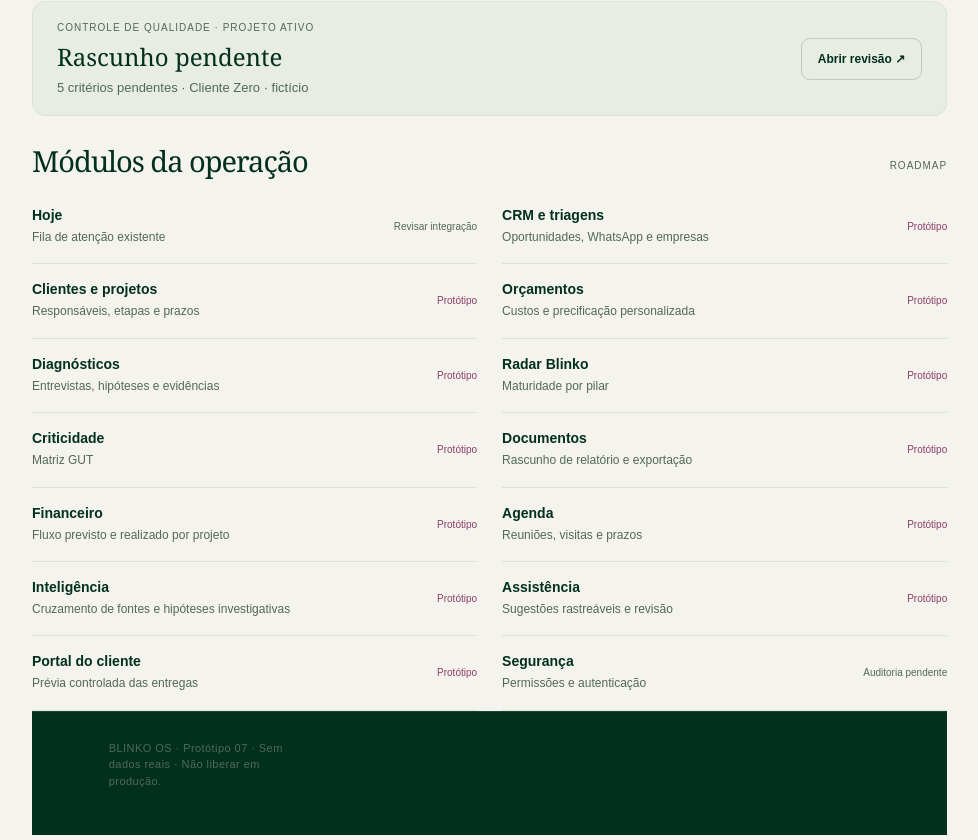
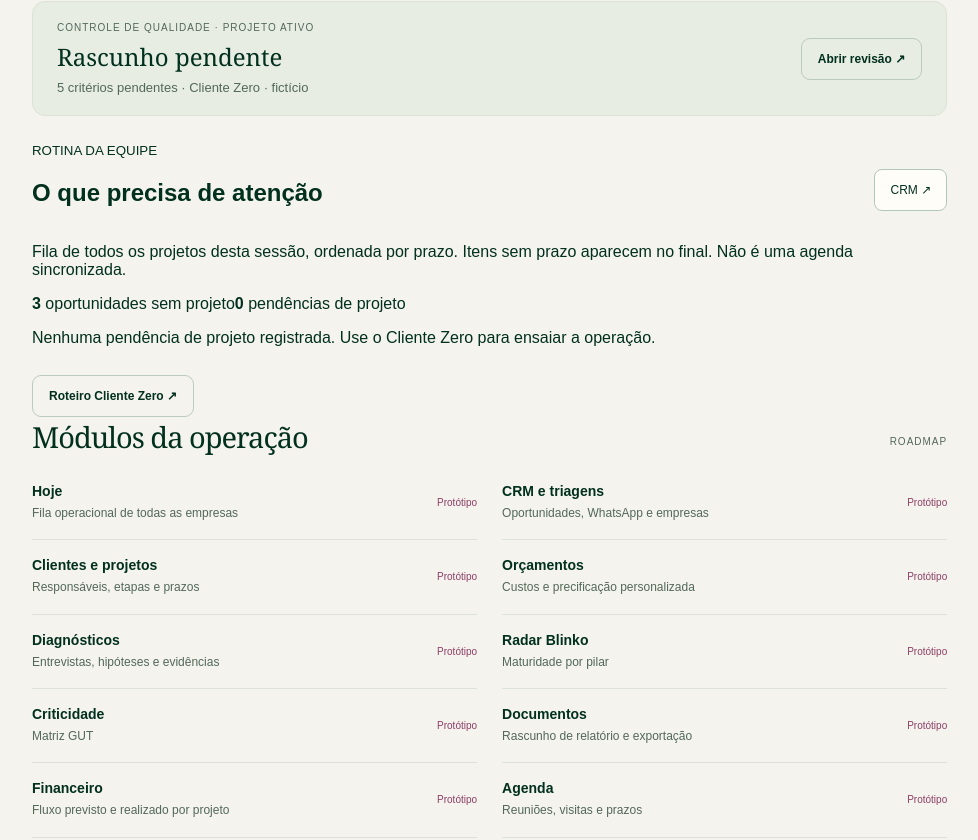
Before and after one commit to leleca7/blinko, a Next.js app: page /os-preview in a window 1280 px wide. Shown: the part 787-1627 px from the top of the page, without its empty margins (288-1266 px from the left). Built offline with nearby package versions, Linux system fonts and the light colour scheme.

Commit message:
feat(os): cross-project daily attention queue for operator workflow

```diff
--- a/app/os-preview/page.tsx
+++ b/app/os-preview/page.tsx
@@ -8,7 +8,7 @@ import { buildAssistiveDraft, validateSuggestion, portalProjection, portalApprov
 import { pillarCoverage, investigationQuestions, assessHypothesis, type Hypothesis } from "../../lib/os-lab/intelligence";
 
 const modules = [
-  ["Hoje", "Fila de atenção existente", "Revisar integração"],
+  ["Hoje", "Fila operacional de todas as empresas", "Protótipo"],
   ["CRM e triagens", "Oportunidades, WhatsApp e empresas", "Protótipo"],
   ["Clientes e projetos", "Responsáveis, etapas e prazos", "Protótipo"],
   ["Orçamentos", "Custos e precificação personalizada", "Protótipo"],
@@ -80,6 +80,12 @@ export default function OsPreview() {
   const [portalDrafts,setPortalDrafts] = useState<Record<number,PortalDraft>>({});
   const [portalApprovals,setPortalApprovals] = useState<Record<number,string>>({});
   const project = projects.find(p=>p.id===selected) ?? projects[0];
+  const openWork=projects.flatMap(p=>[
+    ...p.actions.filter(a=>!a.done).map(a=>({key:p.id+"-action-"+a.id,projectId:p.id,company:p.company,title:a.title,due:a.due,owner:a.owner,view:"plan" as const})),
+    ...p.appointments.filter(a=>!a.done).map(a=>({key:p.id+"-event-"+a.id,projectId:p.id,company:p.company,title:a.title,due:a.date,owner:p.owner,view:"agenda" as const})),
+    ...p.evidence.filter(e=>!e.verified).map(e=>({key:p.id+"-evidence-"+e.id,projectId:p.id,company:p.company,title:"Revisar registro · "+pillars[e.pillar],due:"",owner:p.owner,view:"diagnostic" as const}))
+  ]).sort((a,b)=>(a.due||"9999-12-31").localeCompare(b.due||"9999-12-31")||a.company.localeCompare(b.company));
+  const openLeads=leads.filter(l=>!projects.some(p=>p.id===l.id));
   const invalidateReview=(id:number)=>{setReviewSnapshots(old=>withoutProjectKey(old,id));setPortalApprovals(old=>withoutProjectKey(old,id));};
   const updateProject = (fn:(p:Project)=>Project) => {setProjects(old=>old.map(p=>p.id===project.id?fn(p):p));invalidateReview(project.id);};
   const pilotProject=projects.find(p=>p.id===PILOT_ID);
@@ -170,7 +176,7 @@ export default function OsPreview() {
         <div className={styles.workspace}>
         <header className={styles.top}>
           <div className={styles.breadcrumb}>Blinko OS <span>/</span> {views.find(v=>v[0]===view)?.[1]}</div>
-          <span className={styles.previewTag}>PROTÓTIPO 07</span>
+          <span className={styles.previewTag}>PROTÓTIPO 08</span>
         </header>
         <aside className={styles.notice}>Ambiente experimental · Use somente dados fictícios. Não há conexão ao CRM, envio ou armazenamento. Recarregar restaura a demonstração.</aside>
         {["projects","diagnostic","radar","plan","agenda","report","finance","review","intelligence","assist","portal"].includes(view) && <div className={styles.projectBar}><label>Projeto ativo<select aria-label="Projeto ativo" value={project.id} onChange={e=>changeProject(Number(e.target.value))}>{projects.map(p=><option key={p.id} value={p.id}>{p.company}</option>)}</select></label><span>{method[project.stage]} · {verified.length} evidências revisadas</span></div>}
@@ -190,6 +196,14 @@ export default function OsPreview() {
           <button className={styles.quick} onClick={()=>setView("plan")}><small>PLANO DE AÇÃO</small><strong>{project.actions.filter(a=>!a.done).length}</strong><span>Ações em aberto <b>↗</b></span></button>
         </div>
         <div className={styles.reviewBanner}><div><small>CONTROLE DE QUALIDADE · PROJETO ATIVO</small><strong>{reviewStatus}</strong><p>{blockers.length} critérios pendentes · {project.company}</p></div><button className={styles.smallButton} onClick={()=>setView("review")}>Abrir revisão ↗</button></div>
+        <section className={styles.dailySection} aria-label="Fila de trabalho">
+          <div className={styles.heading}><div><small>ROTINA DA EQUIPE</small><h2>O que precisa de atenção</h2></div><button className={styles.smallButton} onClick={()=>setView("crm")}>CRM ↗</button></div>
+          <p>Fila de todos os projetos desta sessão, ordenada por prazo. Itens sem prazo aparecem no final. Não é uma agenda sincronizada.</p>
+          <div className={styles.dailyStats}><span><strong>{openLeads.length}</strong> oportunidades sem projeto</span><span><strong>{openWork.length}</strong> pendências de projeto</span></div>
+          {openWork.length===0?<p>Nenhuma pendência de projeto registrada. Use o Cliente Zero para ensaiar a operação.</p>:<div className={styles.dailyList}>{openWork.slice(0,12).map(item=><button key={item.key} onClick={()=>{changeProject(item.projectId);setView(item.view);}}><div><small>{item.company} · {item.owner}</small><strong>{item.title}</strong></div><span>{dateLabel(item.due)} ↗</span></button>)}</div>}
+          {openWork.length>12&&<p>Mostrando as primeiras 12 de {openWork.length} pendências. As demais estão nos respectivos projetos.</p>}
+          <button className={styles.smallButton} onClick={()=>setView("pilot")}>Roteiro Cliente Zero ↗</button>
+        </section>
         <section className={styles.moduleSection} aria-label="Roadmap dos módulos">
           <div className={styles.heading}><h2>Módulos da operação</h2><small>ROADMAP</small></div>
           <div className={styles.modules}>{modules.map(([name,desc,status])=><article key={name}><div><h3>{name}</h3><p>{desc}</p></div><small data-status={status==="Protótipo"?"prototype":"planned"}>{status}</small></article>)}</div>
@@ -257,7 +271,7 @@ export default function OsPreview() {
         <article><small>03 / INVESTIGAÇÃO · {pilotProject?.evidence.length??0} REGISTROS</small><h3>Carregar material fictício para conferência</h3><p>Dez observações não revisadas, uma visita de acompanhamento e duas movimentações previstas. Nenhuma nota, ação ou aprovação é preenchida automaticamente. O carregamento não substitui registros existentes.</p><div className={styles.buttonRow}><button className={styles.primaryButton} disabled={!pilotProject||!pilotCanLoad(pilotProject)} onClick={()=>{if(!pilotProject||!pilotCanLoad(pilotProject))return;const f=pilotFixture();setProjects(old=>old.map(p=>p.id===PILOT_ID?{...p,evidence:f.evidence,appointments:f.appointments,ledger:f.ledger}:p));invalidateReview(PILOT_ID);changeProject(PILOT_ID);setView("diagnostic");}}>Carregar material de ensaio</button><button className={styles.smallButton} disabled={!pilotProject} onClick={()=>{changeProject(PILOT_ID);setView("diagnostic");}}>Revisar evidências ↗</button></div></article>
         {([{view:"radar",n:"04",title:"Avaliar os dez pilares",description:"Vincule evidências revisadas e escolha as notas."},{view:"intelligence",n:"05",title:"Investigar causas",description:"Confronte registros e formule hipóteses provisórias."},{view:"gut",n:"06",title:"Definir criticidade",description:"Avalie gravidade, urgência e tendência."},{view:"plan",n:"07",title:"Criar ações",description:"Exemplo: definir rotina de retorno de contatos, com evidência comercial, responsável e prazo."},{view:"finance",n:"08",title:"Conferir previsto e realizado",description:"Verifique as duas movimentações fictícias."},{view:"agenda",n:"09",title:"Acompanhar compromissos",description:"Confira prazos e reunião simulada."},{view:"report",n:"10",title:"Consolidar relatório",description:"Escreva a síntese humana e confira a impressão."},{view:"review",n:"11",title:"Revisar a entrega",description:"Resolva pendências e registre parecer fictício."},{view:"portal",n:"12",title:"Conferir a visão do cliente",description:"Redija o resumo, autorize a prévia e verifique a revogação."}] as const).map(step=><article key={step.n}><small>{step.n} / ENSAIO MANUAL</small><h3>{step.title}</h3><p>{step.description}</p><button className={styles.smallButton} disabled={!pilotProject} onClick={()=>{changeProject(PILOT_ID);setView(step.view);}}>Abrir etapa ↗</button></article>)}
         </div><p>O roteiro não certifica a execução de todos os passos. Recarregar restaura o laboratório.</p></section>}
-        <footer>BLINKO OS · Protótipo 07 · Sem dados reais · Não liberar em produção.</footer>
+        <footer>BLINKO OS · Protótipo 08 · Sem dados reais · Não liberar em produção.</footer>
         </div>
       </div>
     </main>
```
